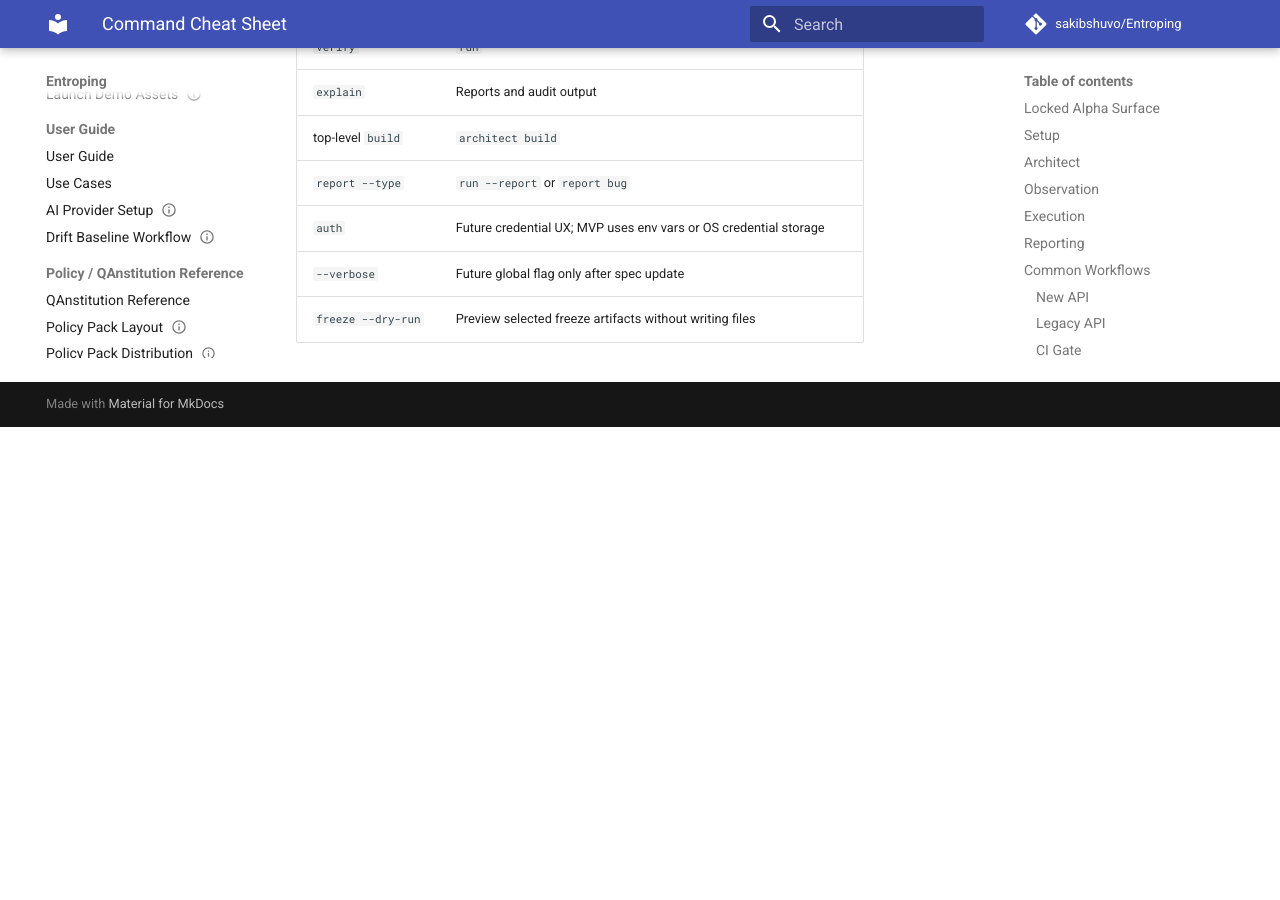
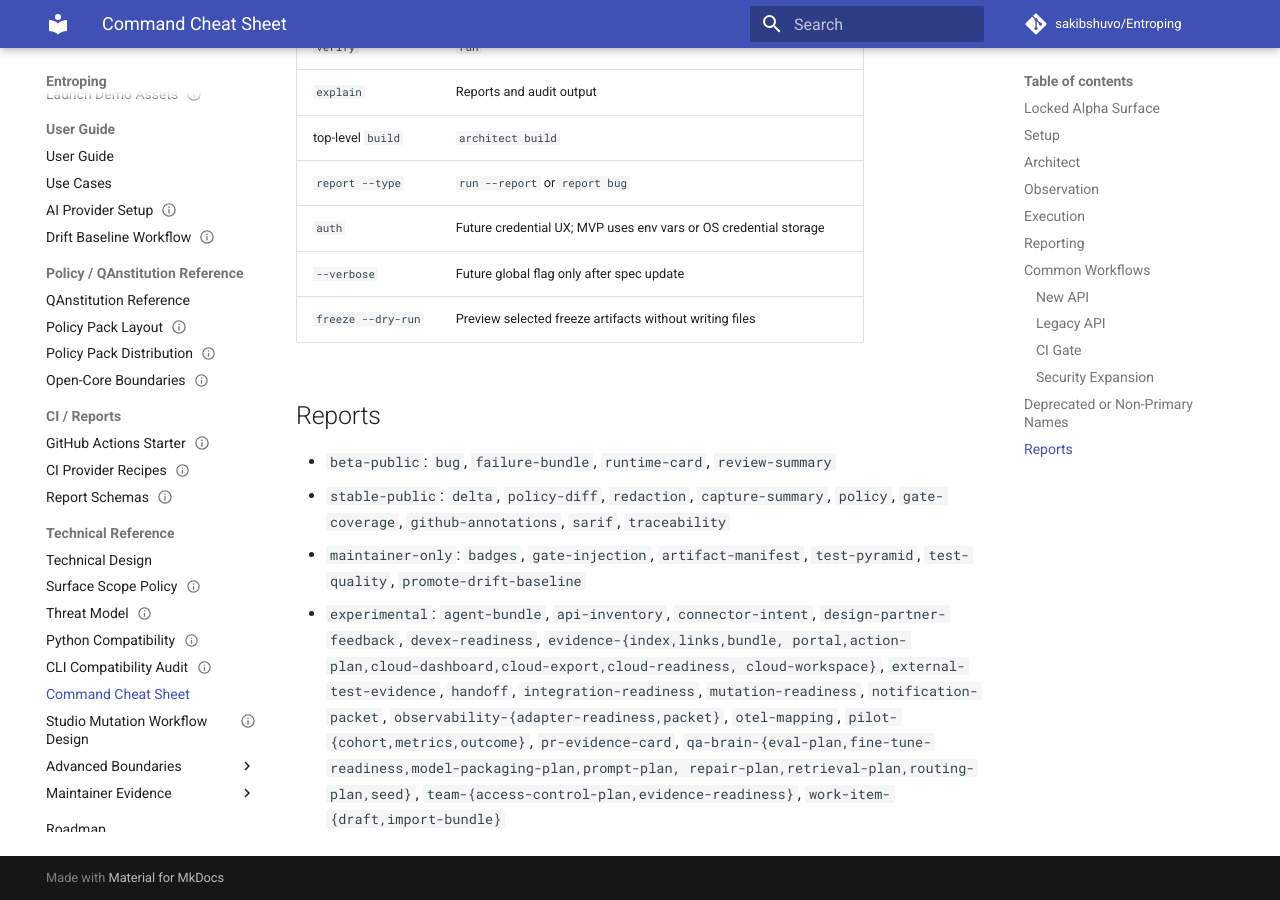
Before and after one commit to sakibshuvo/Entroping, an MkDocs documentation site: the page built from docs/technical/COMMAND_CHEAT_SHEET.md, in a window 1280 px wide and 900 px high, scrolled down 19323 px. Built offline with MkDocs 1.6.1 and Material for MkDocs 9.7.7, drawn with Linux system fonts in a browser that asks for light colours; comment, search, counter and statistics services are not loaded; before the commit the page ends 19750 px from its top, so only the background shows below that.

Commit message:
docs(cli): map report command beta surface and experimental boundaries (#1221)
* docs(cli): map report command beta surface and experimental boundaries (#1201)

Add Report Command Category Map to COMMAND_CHEAT_SHEET.md with all four
panels (launch, stable, maintainer, experimental) classified as
beta-public, stable-public, maintainer-only, or experimental. Includes
category definitions with stability promises and audience boundaries.

No CLI behavior changes.

Closes #1201

* docs(cli): correct experimental report availability

* docs(cli): keep report category map under context budget

* docs(cli): add context budget margin for report map

```diff
--- a/docs/technical/COMMAND_CHEAT_SHEET.md
+++ b/docs/technical/COMMAND_CHEAT_SHEET.md
@@ -616,3 +616,22 @@
 | `auth` | Future credential UX; MVP uses env vars or OS credential storage |
 | `--verbose` | Future global flag only after spec update |
 | `freeze --dry-run` | Preview selected freeze artifacts without writing files |
+
+## Reports
+
+- `beta-public`: `bug`, `failure-bundle`, `runtime-card`, `review-summary`
+- `stable-public`: `delta`, `policy-diff`, `redaction`, `capture-summary`,
+  `policy`, `gate-coverage`, `github-annotations`, `sarif`, `traceability`
+- `maintainer-only`: `badges`, `gate-injection`, `artifact-manifest`,
+  `test-pyramid`, `test-quality`, `promote-drift-baseline`
+- `experimental`: `agent-bundle`, `api-inventory`, `connector-intent`,
+  `design-partner-feedback`, `devex-readiness`, `evidence-{index,links,bundle,
+  portal,action-plan,cloud-dashboard,cloud-export,cloud-readiness,
+  cloud-workspace}`, `external-test-evidence`, `handoff`,
+  `integration-readiness`, `mutation-readiness`, `notification-packet`,
+  `observability-{adapter-readiness,packet}`, `otel-mapping`,
+  `pilot-{cohort,metrics,outcome}`, `pr-evidence-card`,
+  `qa-brain-{eval-plan,fine-tune-readiness,model-packaging-plan,prompt-plan,
+  repair-plan,retrieval-plan,routing-plan,seed}`,
+  `team-{access-control-plan,evidence-readiness}`,
+  `work-item-{draft,import-bundle}`
```
